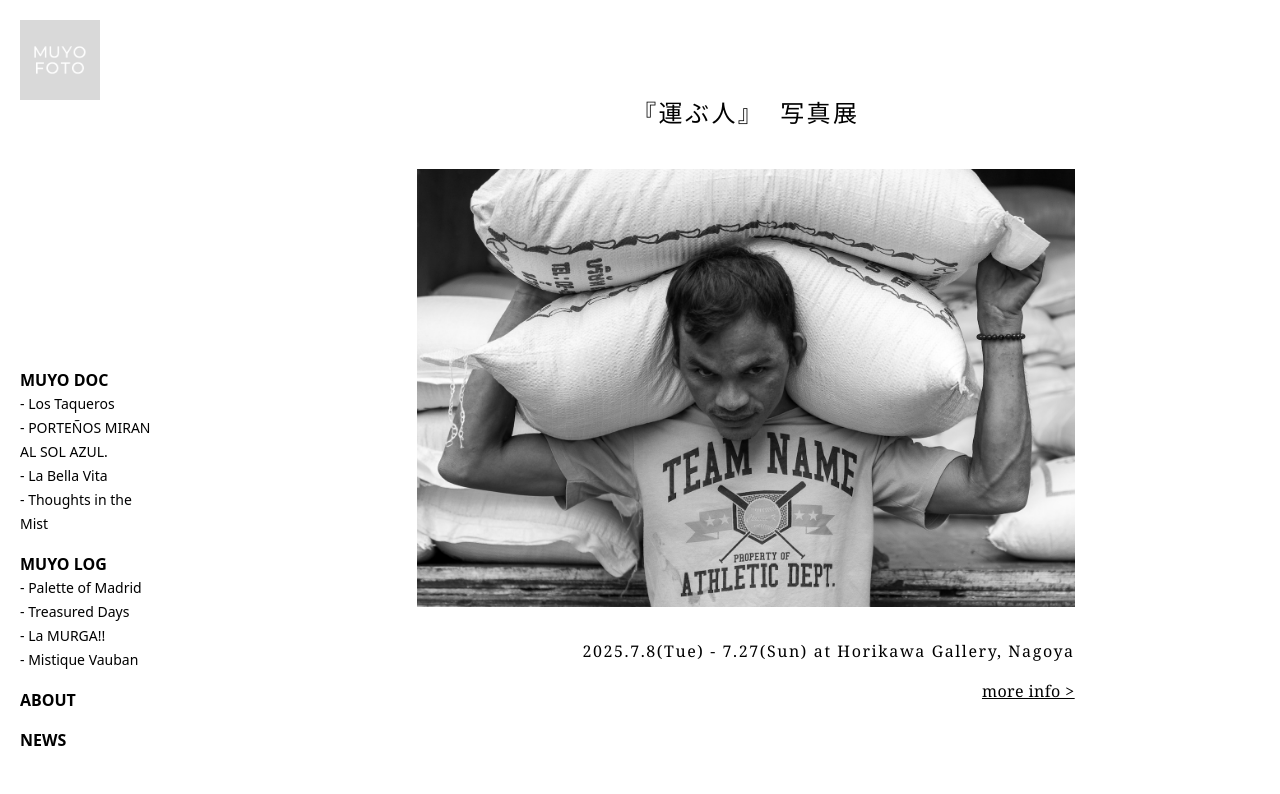
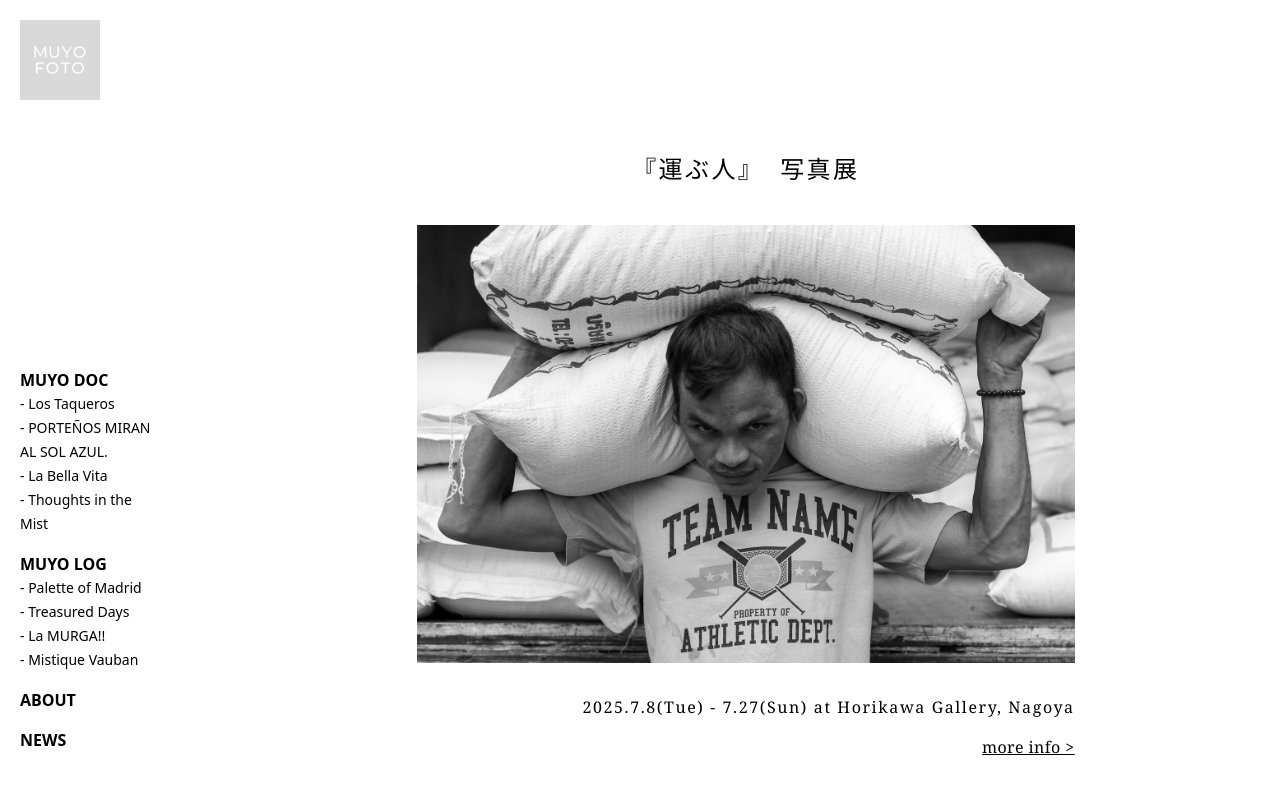
Before and after one commit to Kenchim/muyofoto, a Next.js app: page / in a window 1280 px wide. Shown: the top 794 px of the page. Built offline with nearby package versions, Linux system fonts and the light colour scheme.

Commit message:
change top for exhibition

```diff
--- a/app/page.tsx
+++ b/app/page.tsx
@@ -54,7 +54,7 @@ export default function Page() {
       <>
       <div className="flex items-center justify-center min-h-screen px-4 max-w-7xl">
       <div className="flex flex-col items-center text-center px-4 py-8 md:w-2/3 w-full">
-      <h1 className="text-xl md:text-2xl font-light xl:mb-4 mb-0 font-serif tracking-widest">『運ぶ人』<a className="md:ml-2 xl:ml-4 tracking-widest">写真展</a></h1>
+      <h1 className="text-xl md:text-2xl font-light xl:mb-4 mb-0 font-serif tracking-widest pt-28">『運ぶ人』<a className="md:ml-2 xl:ml-4 tracking-widest">写真展</a></h1>
       <div className="w-full max-w-3xl mt-6 mb-8 z-[-2]">
         <img
           src="../hakobuhito/1.jpg" // 実際の画像パスに変更してください
```
